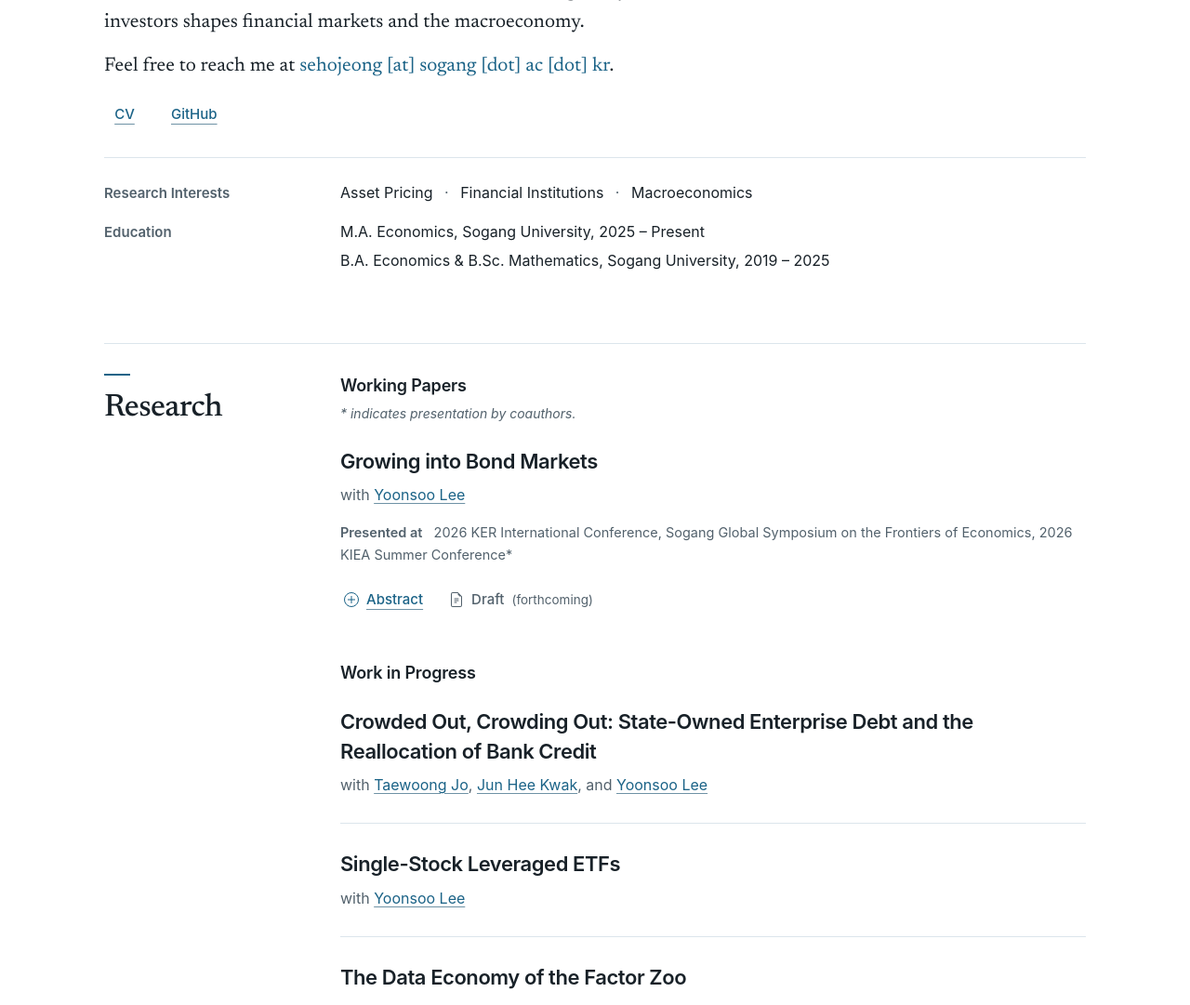
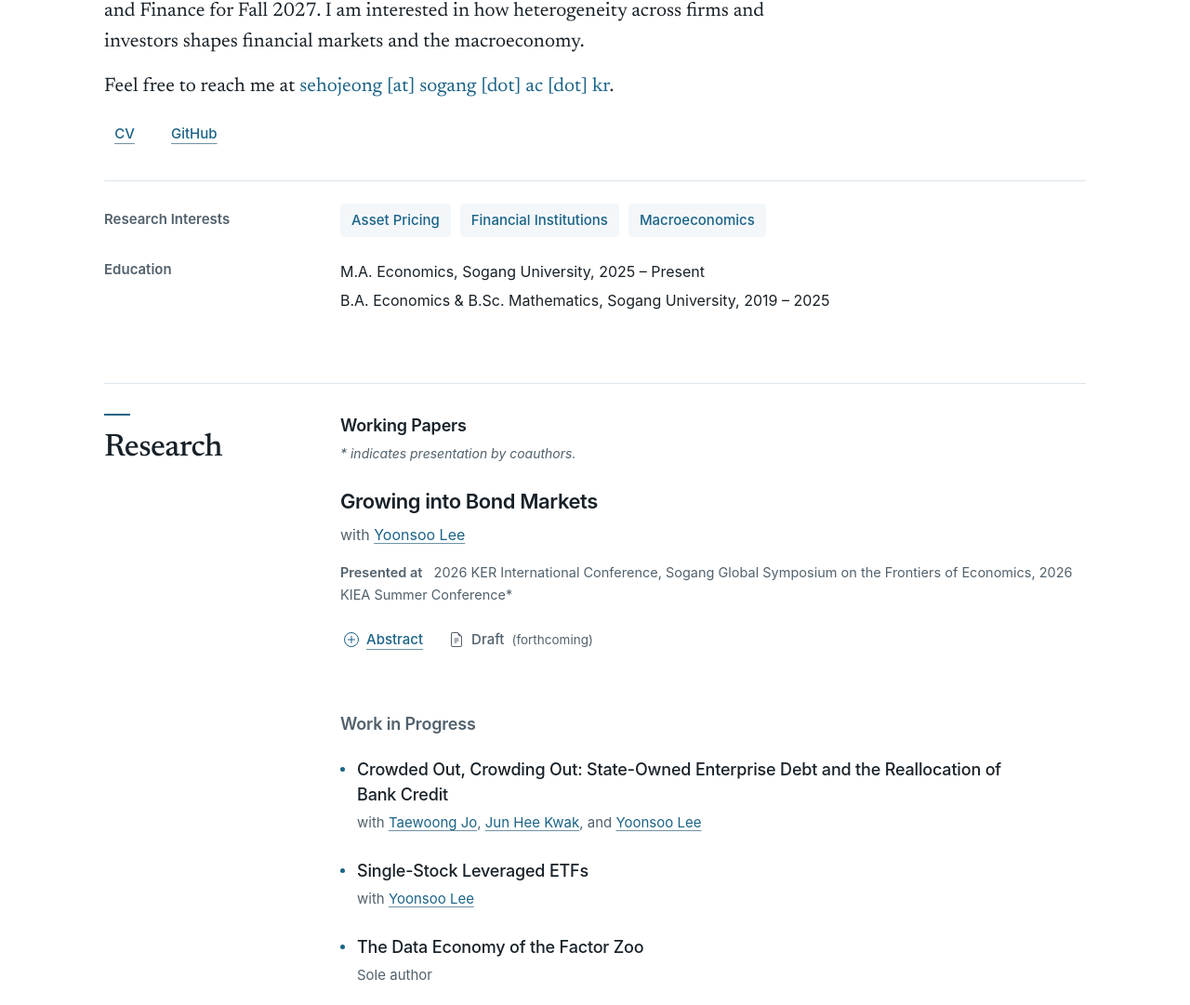
Before and after one commit to jeong-seho/jeong-seho.github.io, a Jekyll site: the page built from index.md, in a window 1280 px wide and 1400 px high, cut to the strip 319-1400 px from the top of the window. Shown: the whole strip at 93% size. Built offline with Jekyll 4.4.1, drawn with Linux system fonts in a browser that asks for light colours; some web fonts are replaced.

Commit message:
Design updates

```diff
--- a/assets/css/style.css
+++ b/assets/css/style.css
@@ -26,7 +26,7 @@
     --column-gap: 64px;
     --section-gap: 76px;
     --header-height: 68px;
-    --photo-size: 160px;
+    --photo-size: 136px;
 
     --font-display: "Newsreader", Georgia, "Times New Roman", serif;
     --font-sans: "Pretendard", -apple-system, BlinkMacSystemFont, system-ui, sans-serif;
@@ -217,14 +217,14 @@
 
 .home-hero {
     display: grid;
-    grid-template-columns: minmax(0, 1fr) var(--photo-size);
-    grid-template-areas:
-        "identity portrait"
-        "main portrait"
-        "details details";
-    gap: 24px var(--column-gap);
-    align-items: start;
+    gap: 28px;
     padding-top: 48px;
+}
+
+.home-heading {
+    display: flex;
+    align-items: center;
+    gap: 48px;
 }
 
 .home-identity,
@@ -233,12 +233,8 @@
     min-width: 0;
 }
 
-.home-identity {
-    grid-area: identity;
-}
-
 .home-main {
-    grid-area: main;
+    max-width: 800px;
 }
 
 .home-name {
@@ -318,9 +314,8 @@
 }
 
 .home-photo-wrap {
-    grid-area: portrait;
     display: flex;
-    justify-content: flex-end;
+    flex: none;
 }
 
 .home-photo-frame {
@@ -343,9 +338,8 @@
 /* Background information shares the same column alignment as research */
 
 .home-details {
-    grid-area: details;
     display: grid;
-    gap: 16px;
+    gap: 24px;
     padding-top: 24px;
     border-top: 1px solid var(--border-color);
 }
@@ -354,7 +348,7 @@
     display: grid;
     grid-template-columns: var(--section-rail) minmax(0, 1fr);
     gap: var(--column-gap);
-    align-items: baseline;
+    align-items: start;
 }
 
 .block-title {
@@ -365,15 +359,27 @@
     line-height: 1.5;
 }
 
-.interest-list {
-    margin: 0;
-    font-size: 16px;
-    line-height: 1.65;
+.home-block:has(.interest-list) .block-title {
+    padding-top: 6px;
 }
 
-.interest-list span {
-    margin: 0 8px;
-    color: var(--text-muted);
+.interest-list {
+    display: flex;
+    flex-wrap: wrap;
+    gap: 8px 10px;
+    margin: 0;
+    padding: 0;
+    list-style: none;
+}
+
+.interest-list li {
+    padding: 6px 12px;
+    border-radius: 4px;
+    background: #F3F7FA;
+    color: var(--color-primary);
+    font-size: 15px;
+    font-weight: 500;
+    line-height: 1.6;
 }
 
 .education-list {
@@ -449,6 +455,15 @@
     margin-bottom: 24px;
 }
 
+.research-group + .research-group {
+    margin-top: 56px;
+}
+
+.research-group--progress > .research-group-title {
+    margin-bottom: 22px;
+    color: var(--text-muted);
+}
+
 .research-group-note {
     margin: 6px 0 0;
     color: var(--text-muted);
@@ -459,27 +474,14 @@
 
 .paper-list {
     display: grid;
-}
-
-.paper-list + .research-group-title {
-    margin: 44px 0 24px;
+    gap: 40px;
+    margin: 0;
+    padding: 0;
+    list-style: none;
 }
 
 .paper-item {
     min-width: 0;
-    padding: 28px 0;
-}
-
-.paper-item:first-child {
-    padding-top: 0;
-}
-
-.paper-item:last-child {
-    padding-bottom: 0;
-}
-
-.paper-item + .paper-item {
-    border-top: 1px solid var(--border-color);
 }
 
 .paper-content {
@@ -501,6 +503,40 @@
     color: var(--text-muted);
     font-size: 16px;
     line-height: 1.6;
+}
+
+/* Preliminary projects form a quieter, title-and-coauthor list. */
+
+.paper-list--compact {
+    gap: 26px;
+}
+
+.paper-list--compact .paper-item {
+    position: relative;
+    padding-left: 18px;
+}
+
+.paper-list--compact .paper-item::before {
+    content: "";
+    position: absolute;
+    top: 11px;
+    left: 0;
+    width: 5px;
+    height: 5px;
+    border-radius: 50%;
+    background: var(--color-primary);
+}
+
+.paper-list--compact .paper-title {
+    font-size: 18px;
+    font-weight: 500;
+    line-height: 1.5;
+    letter-spacing: -0.01em;
+}
+
+.paper-list--compact .paper-authors {
+    margin-top: 5px;
+    font-size: 15px;
 }
 
 .paper-presentations {
@@ -706,11 +742,6 @@
         --section-gap: 60px;
     }
 
-    .home-hero {
-        grid-template-columns: 1fr;
-        grid-template-areas: "identity" "main" "details";
-    }
-
     .home-photo-wrap {
         display: none;
     }
@@ -784,6 +815,10 @@
         gap: 8px;
     }
 
+    .home-block:has(.interest-list) .block-title {
+        padding-top: 0;
+    }
+
     .section-title {
         font-size: 30px;
     }
@@ -798,8 +833,8 @@
         line-height: 1.45;
     }
 
-    .paper-list + .research-group-title {
-        margin-top: 40px;
+    .research-group + .research-group {
+        margin-top: 44px;
     }
 
     .experience-item {
--- a/index.md
+++ b/index.md
@@ -7,16 +7,18 @@
 <!-- HOME SECTION -->
 
 <section id="home" class="home-hero page-section" aria-labelledby="home-name">
-    <header class="home-identity">
-        <h1 id="home-name" class="home-name">Seho Jeong</h1>
+    <div class="home-heading">
+        <header class="home-identity">
+            <h1 id="home-name" class="home-name">Seho Jeong</h1>
 
-        <p class="home-position">Master's Student in Economics</p>
-        <p class="home-affiliation">Sogang University</p>
-    </header>
+            <p class="home-position">Master's Student in Economics</p>
+            <p class="home-affiliation">Sogang University</p>
+        </header>
 
-    <div class="home-photo-wrap">
-        <div class="home-photo-frame">
-            <img src="{{ '/assets/img/profile.jpeg' | relative_url }}" alt="Portrait of Seho Jeong" class="home-photo" width="160" height="160" decoding="async">
+        <div class="home-photo-wrap">
+            <div class="home-photo-frame">
+                <img src="{{ '/assets/img/profile.jpeg' | relative_url }}" alt="Portrait of Seho Jeong" class="home-photo" width="136" height="136" decoding="async">
+            </div>
         </div>
     </div>
 
@@ -40,7 +42,11 @@
     <div class="home-details">
         <section class="home-block">
             <h2 class="block-title">Research Interests</h2>
-            <p class="interest-list">Asset Pricing <span aria-hidden="true">·</span> Financial Institutions <span aria-hidden="true">·</span> Macroeconomics</p>
+            <ul class="interest-list" role="list">
+                <li>Asset Pricing</li>
+                <li>Financial Institutions</li>
+                <li>Macroeconomics</li>
+            </ul>
         </section>
 
         <section class="home-block">
@@ -63,8 +69,9 @@
     </div>
 
     <div class="research-content">
+        <section class="research-group research-group--working" aria-labelledby="working-papers-title">
         <div class="research-group-heading">
-            <h3 class="research-group-title">Working Papers</h3>
+            <h3 id="working-papers-title" class="research-group-title">Working Papers</h3>
             <p class="research-group-note"><em>* indicates presentation by coauthors.</em></p>
         </div>
 
@@ -119,51 +126,37 @@
                 </div>
             </article>
         </div>
+        </section>
 
-        <h3 class="research-group-title">Work in Progress</h3>
+        <section class="research-group research-group--progress" aria-labelledby="work-in-progress-title">
+            <h3 id="work-in-progress-title" class="research-group-title">Work in Progress</h3>
 
-        <div class="paper-list">
-            <article class="paper-item">
+            <ul class="paper-list paper-list--compact" role="list">
+                <li class="paper-item">
+                    <h4 class="paper-title">Crowded Out, Crowding Out: State-Owned Enterprise Debt and the Reallocation of Bank Credit</h4>
+                    <p class="paper-authors">
+                        with
+                        <a href="https://taewoongjo72.github.io/" target="_blank" rel="noopener noreferrer" aria-label="Taewoong Jo (opens in a new tab)">Taewoong Jo</a>,
+                        <a href="https://sites.google.com/view/junheekwak/" target="_blank" rel="noopener noreferrer" aria-label="Jun Hee Kwak (opens in a new tab)">Jun Hee Kwak</a>,
+                        and
+                        <a href="https://sites.google.com/view/yoonsoolee/" target="_blank" rel="noopener noreferrer" aria-label="Yoonsoo Lee (opens in a new tab)">Yoonsoo Lee</a>
+                    </p>
+                </li>
 
-                <div class="paper-content">
-                    <div class="paper-header">
-                        <h4 class="paper-title">Crowded Out, Crowding Out: State-Owned Enterprise Debt and the Reallocation of Bank Credit</h4>
-                        <p class="paper-authors">
-                            with
-                            <a href="https://taewoongjo72.github.io/" target="_blank" rel="noopener noreferrer" aria-label="Taewoong Jo (opens in a new tab)">Taewoong Jo</a>,
-                            <a href="https://sites.google.com/view/junheekwak/" target="_blank" rel="noopener noreferrer" aria-label="Jun Hee Kwak (opens in a new tab)">Jun Hee Kwak</a>,
-                            and
-                            <a href="https://sites.google.com/view/yoonsoolee/" target="_blank" rel="noopener noreferrer" aria-label="Yoonsoo Lee (opens in a new tab)">Yoonsoo Lee</a>
-                        </p>
-                    </div>
-                </div>
-            </article>
+                <li class="paper-item">
+                    <h4 class="paper-title">Single-Stock Leveraged ETFs</h4>
+                    <p class="paper-authors">
+                        with
+                        <a href="https://sites.google.com/view/yoonsoolee/" target="_blank" rel="noopener noreferrer" aria-label="Yoonsoo Lee (opens in a new tab)">Yoonsoo Lee</a>
+                    </p>
+                </li>
 
-            <article class="paper-item">
-
-                <div class="paper-content">
-                    <div class="paper-header">
-                        <h4 class="paper-title">Single-Stock Leveraged ETFs</h4>
-                        <p class="paper-authors">
-                            with
-                            <a href="https://sites.google.com/view/yoonsoolee/" target="_blank" rel="noopener noreferrer" aria-label="Yoonsoo Lee (opens in a new tab)">Yoonsoo Lee</a>
-                        </p>
-                    </div>
-                </div>
-            </article>
-
-            <article class="paper-item">
-
-                <div class="paper-content">
-                    <div class="paper-header">
-                        <h4 class="paper-title">The Data Economy of the Factor Zoo</h4>
-                        <p class="paper-authors">
-                            Sole author
-                        </p>
-                    </div>
-                </div>
-            </article>
-        </div>
+                <li class="paper-item">
+                    <h4 class="paper-title">The Data Economy of the Factor Zoo</h4>
+                    <p class="paper-authors">Sole author</p>
+                </li>
+            </ul>
+        </section>
     </div>
 </section>
 
```
